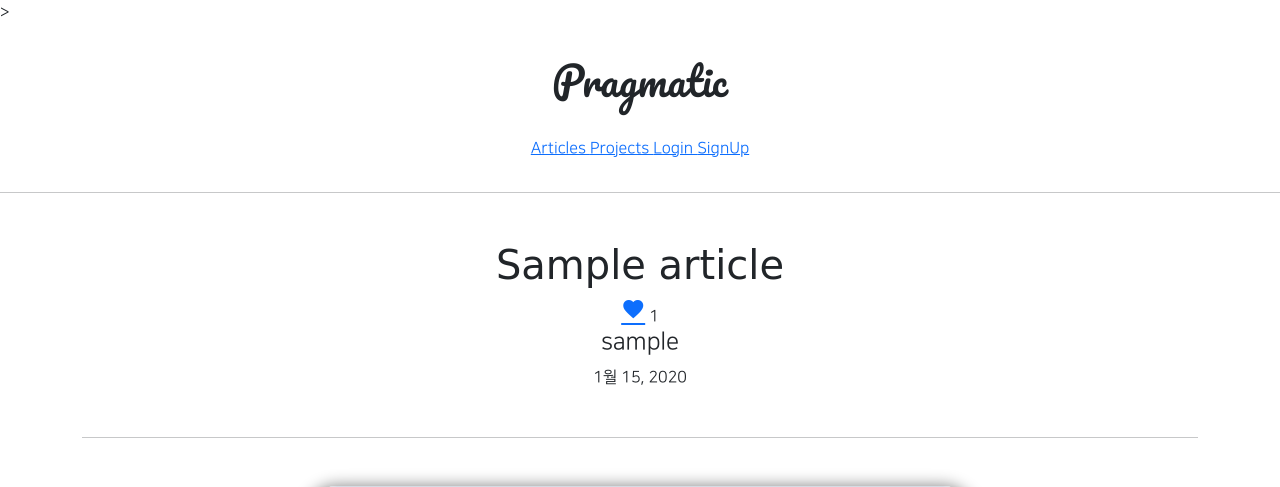
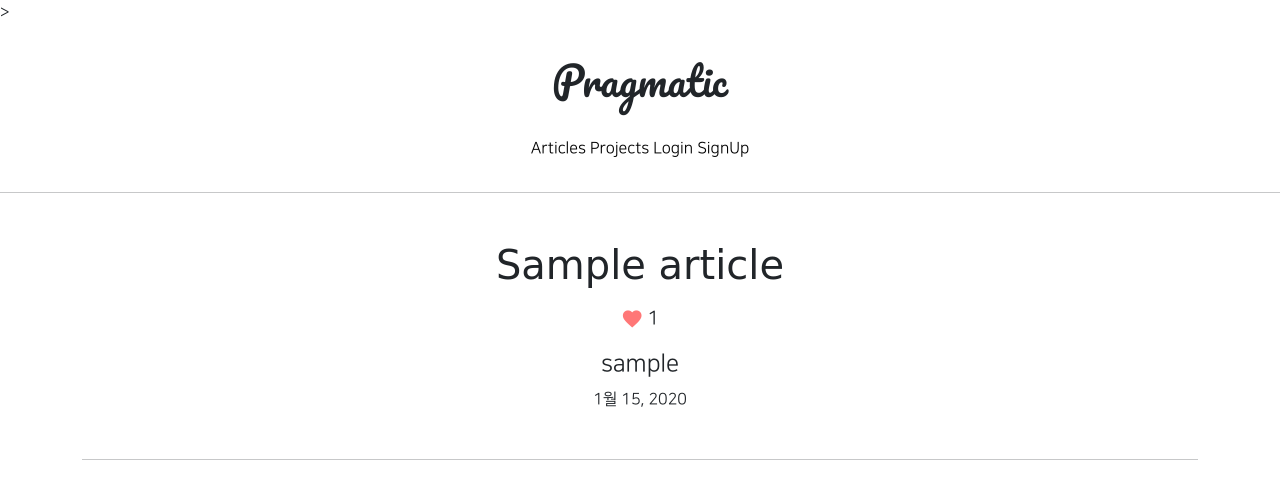
Before and after one commit to dhkdl/gis_2ban_1, a Django app: page /articles/detail/1 in a window 1280 px wide. Shown: the top 487 px of the page. Run offline with Django 3.2, Linux system fonts and the light colour scheme; tables that the repository leaves empty hold one stand-in row (values such as "Sample post"); grey boxes marked "Sample" are stand-in pictures; parts of the project's set-up code (start-up, migrations or seed data) failed here and were passed over; some libraries are stand-ins or nearby versions; some web fonts are replaced.

Commit message:
08.25 2ban class commit 2

```diff
--- a/articleapp/templates/articleapp/detail.html
+++ b/articleapp/templates/articleapp/detail.html
@@ -8,12 +8,14 @@
         <div class="my-5">
             {#            게시글 제목, 글쓴이 , 작성일자 #}
             <h1 class="NNS_B">{{ target_article.title }}</h1>
-            <div>
+            <div class="my-3">
                 <a href="{% url 'likeapp:article_like' article_pk=target_article.pk %}"
-                    class="material-icons">
+                    class="material-icons"
+                style="vertical-align: middle; font-size: 1.4rem; color: #f77">
                      favorite
                 </a>
-                <span>
+                <span
+                style="vertical-align: middle; font-size: 1.2rem;">
                     {{ target_article.like }}
                 </span>
             </div>
--- a/static/base.css
+++ b/static/base.css
@@ -76,3 +76,13 @@
         font-size: 13px;
     }
 }
+
+
+a{
+    text-decoration: none;
+    color: black;
+}
+
+a:hover{
+    color: black;
+}
```
